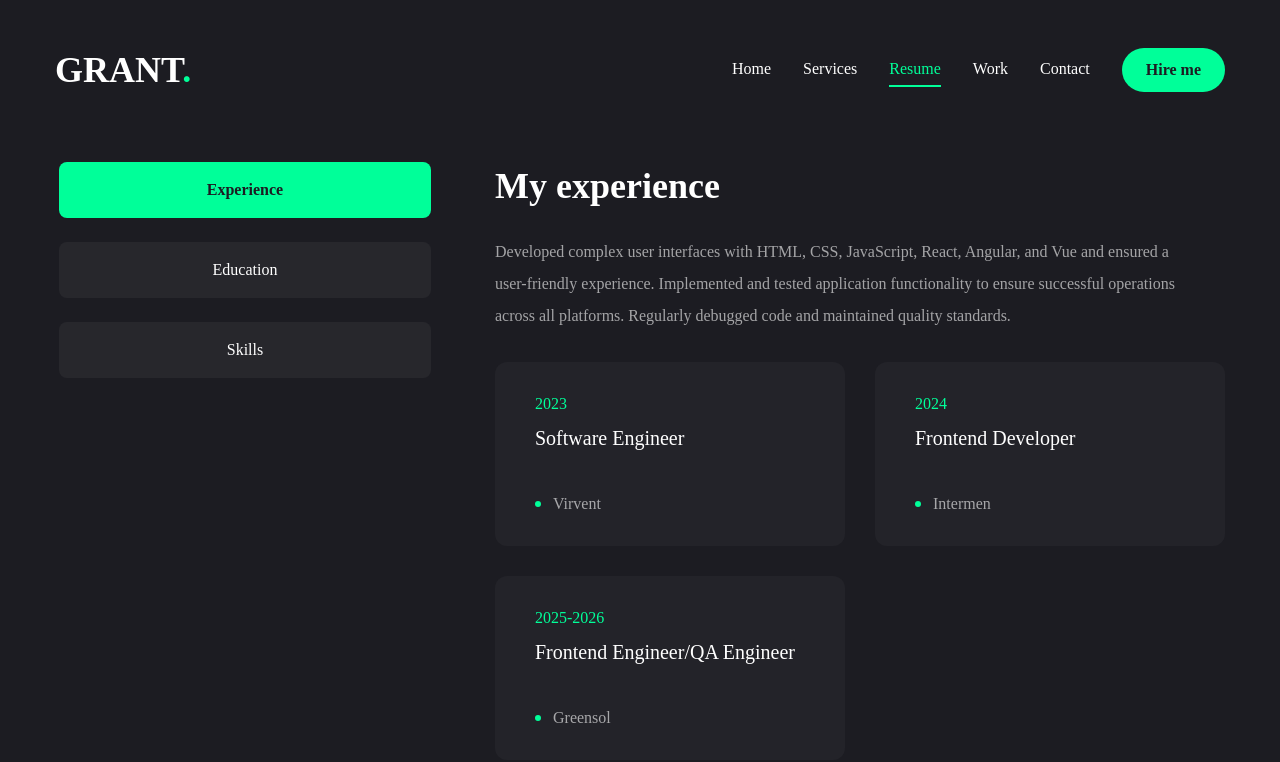
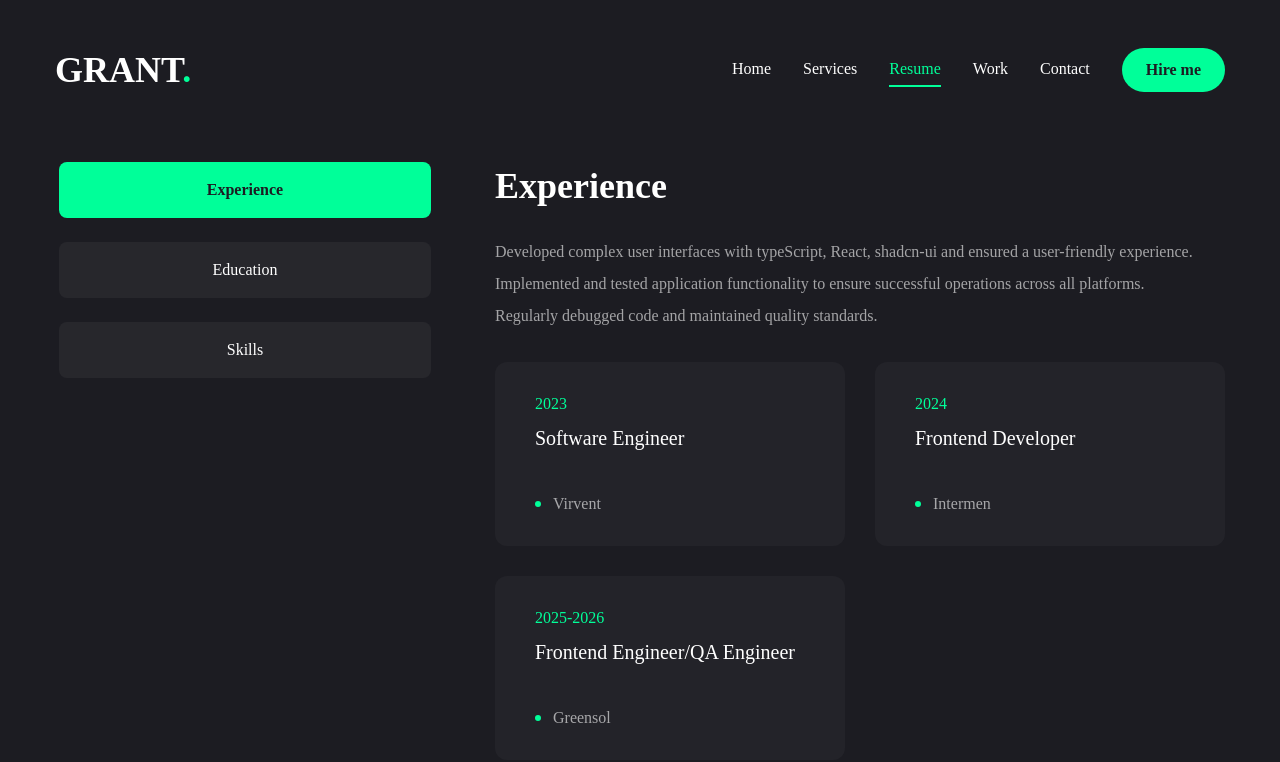
Before and after one commit to grant1x/portfolio, a Next.js app: page /resume in a window 1280 px wide. Shown: the top 762 px of the page. Built offline with nearby package versions, Linux system fonts and the light colour scheme.

Commit message:
chore/update the about and the experience sections

```diff
--- a/src/app/resume/page.jsx
+++ b/src/app/resume/page.jsx
@@ -22,36 +22,11 @@ import {
 import { ScrollArea } from "@/components/ui/scroll-area";
 import { motion } from "framer-motion";
 
-// about data
-const about = {
-  title: "About me",
-  description:
-    "A front-end developer who builds the front-end portion of websites and web applications—the part users see and interact with. A front-end developer who creates websites and applications using web languages that allow users to access and interact with the site or app.",
-  info: [
-    {
-      fieldName: "Name",
-      fieldValue: "Grant",
-    },
-    {
-      fieldName: "Experience",
-      fieldValue: "2+ Years",
-    },
-    {
-      fieldName: "Email",
-      fieldValue: "grantagulue@gmail.com",
-    },
-    {
-      fieldName: "Languages",
-      fieldValue: "English",
-    },
-  ],
-};
-
 const experience = {
   icon: "",
-  title: "My experience",
+  title: "Experience",
   description:
-    "Developed complex user interfaces with HTML, CSS, JavaScript, React, Angular, and Vue and ensured a user-friendly experience. Implemented and tested application functionality to ensure successful operations across all platforms. Regularly debugged code and maintained quality standards.",
+    "Developed complex user interfaces with typeScript, React, shadcn-ui and ensured a user-friendly experience. Implemented and tested application functionality to ensure successful operations across all platforms. Regularly debugged code and maintained quality standards.",
   items: [
     {
       company: "Virvent",
@@ -73,9 +48,7 @@ const experience = {
 // education data
 const education = {
   icon: "",
-  title: "My education",
-  description:
-    "Taken courses on areas like UX design, graphic design, and interaction design all provide students with skills that come in handy when they're looking to work as a front-end developer.",
+  title: "Education",
   items: [
     {
       institution: "Nnamdi Azikwe University",
@@ -88,7 +61,7 @@ const education = {
 
 //skills data
 const skills = {
-  title: "My skills",
+  title: "Skills",
   description:
     "Develop, test, and maintain high-quality user interfaces using modern front-end technologies. Translate UI/UX design wireframes into code, producing visually appealing and user-friendly interfaces. Ensure the technical feasibility of UI/UX designs and optimize applications for maximum speed and scalability..",
   skillList: [
```
